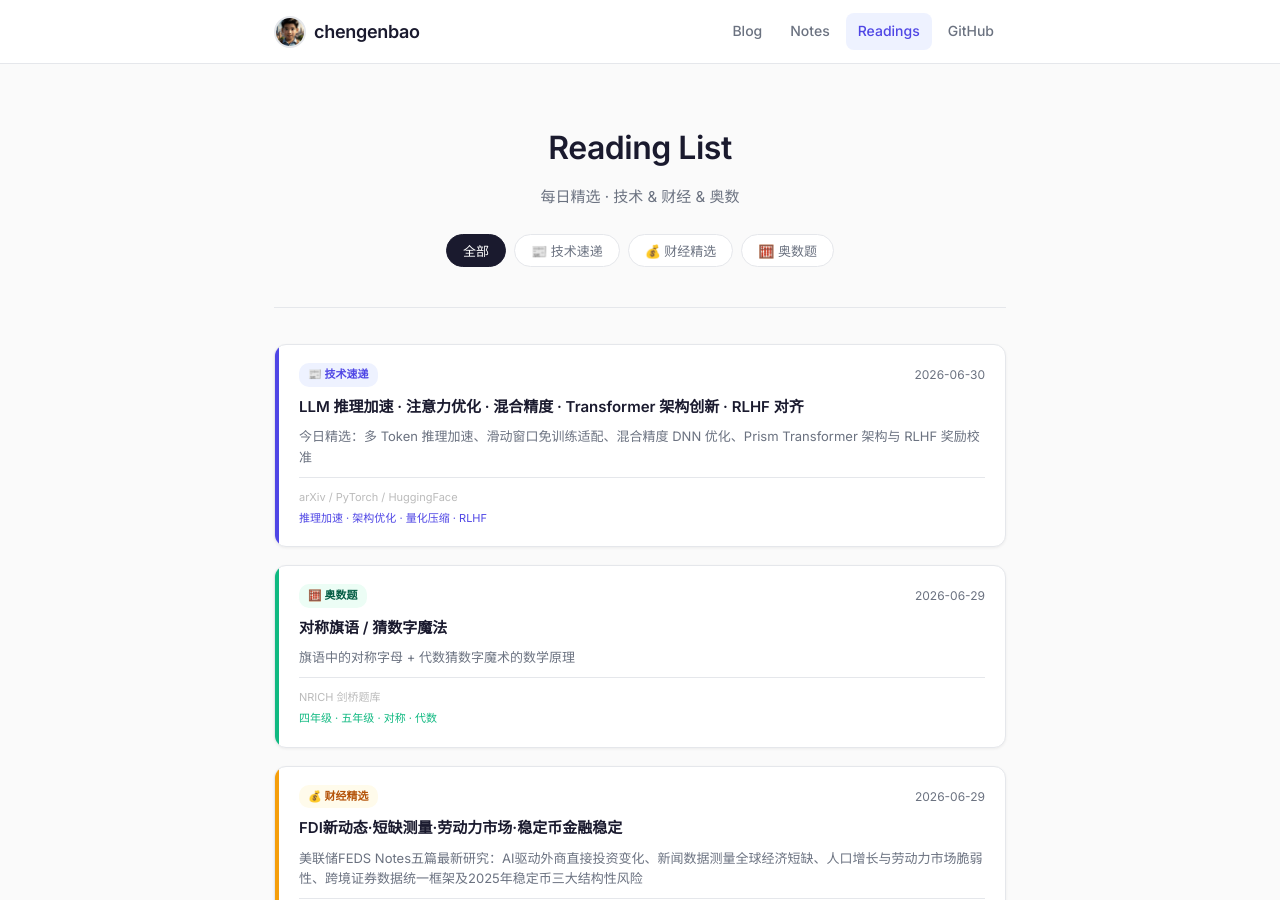
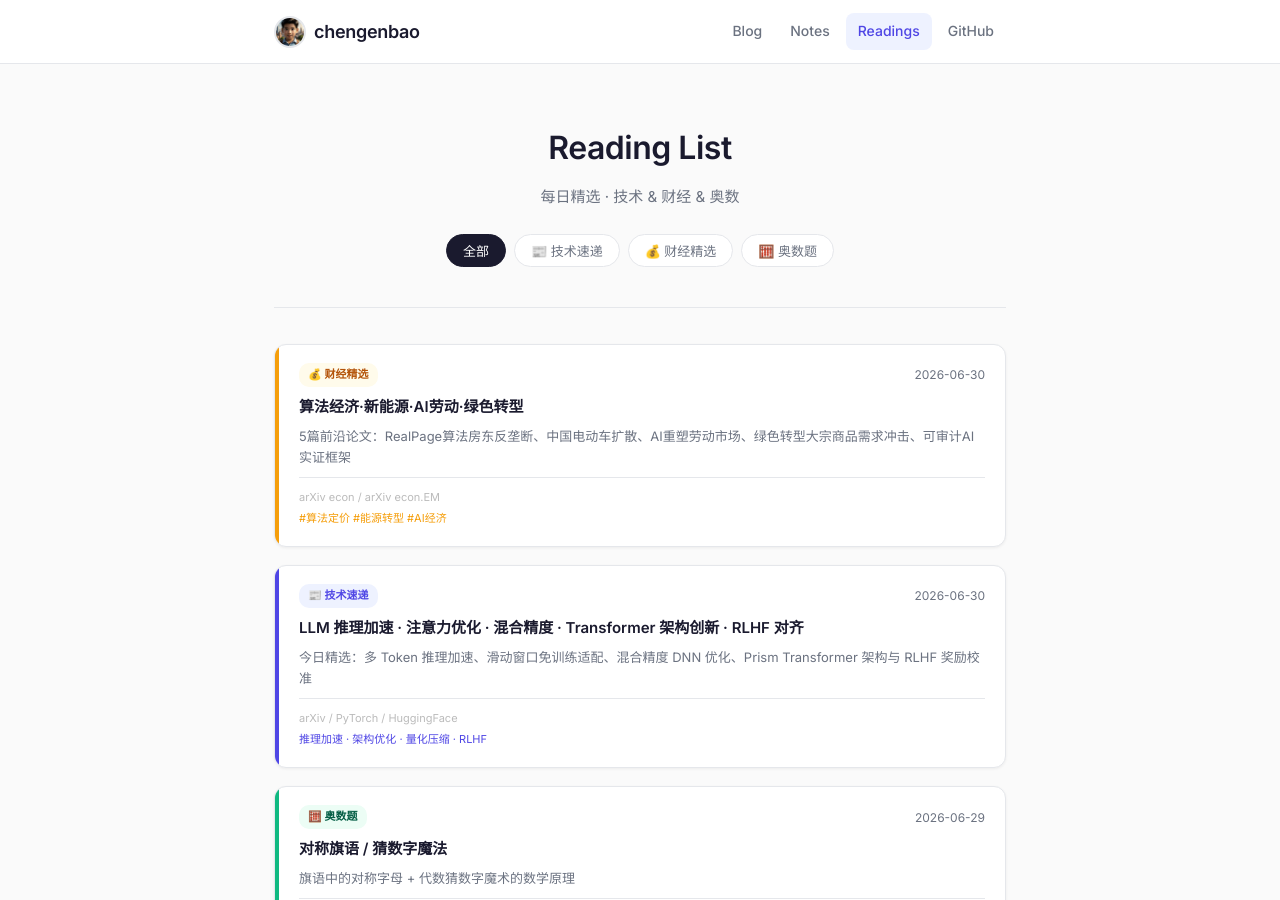
Before and after one commit to chengenbao/chengenbao.github.io, a Jekyll site: the page built from reading-list/index.md, in a window 1280 px wide and 900 px high. Built offline with Jekyll 4.4.1, drawn with Linux system fonts in a browser that asks for light colours.

Commit message:
update index finance card 2026-06-30

```diff
--- a/reading-list/index.md
+++ b/reading-list/index.md
@@ -18,6 +18,21 @@ permalink: /reading-list/
   </div>
 
   <div class="rl-grid">
+<a class="rl-card finance" href="/reading-list/2026-06-30-finance-daily/">
+  <div class="rl-accent"></div>
+  <div class="rl-body">
+    <div class="rl-top">
+      <span class="rl-badge finance">💰 财经精选</span>
+      <time>2026-06-30</time>
+    </div>
+    <h2>算法经济·新能源·AI劳动·绿色转型</h2>
+    <p>5篇前沿论文：RealPage算法房东反垄断、中国电动车扩散、AI重塑劳动市场、绿色转型大宗商品需求冲击、可审计AI实证框架</p>
+    <div class="rl-meta">
+      <span class="rl-source">arXiv econ / arXiv econ.EM</span>
+      <span class="rl-tags">#算法定价 #能源转型 #AI经济</span>
+    </div>
+  </div>
+</a>
 <a class="rl-card tech" href="/reading-list/2026-06-30-tech-daily/">
   <div class="rl-accent"></div>
   <div class="rl-body">
```
